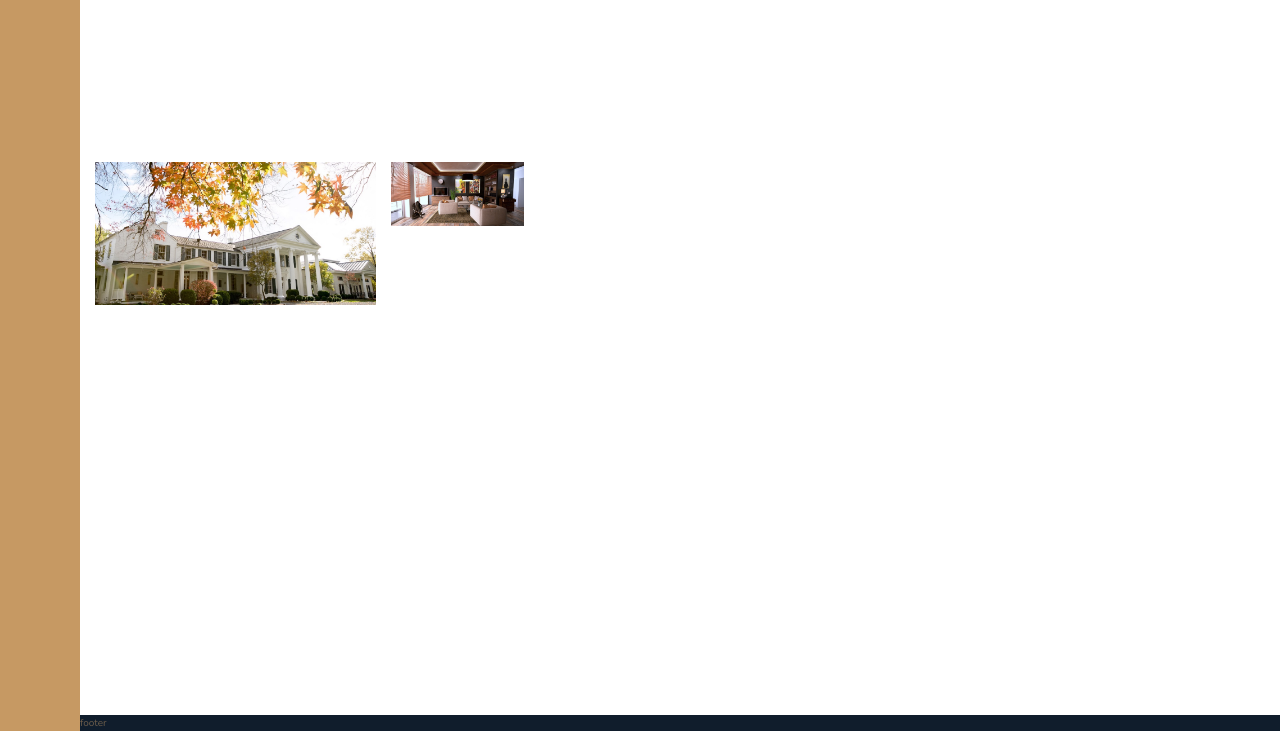
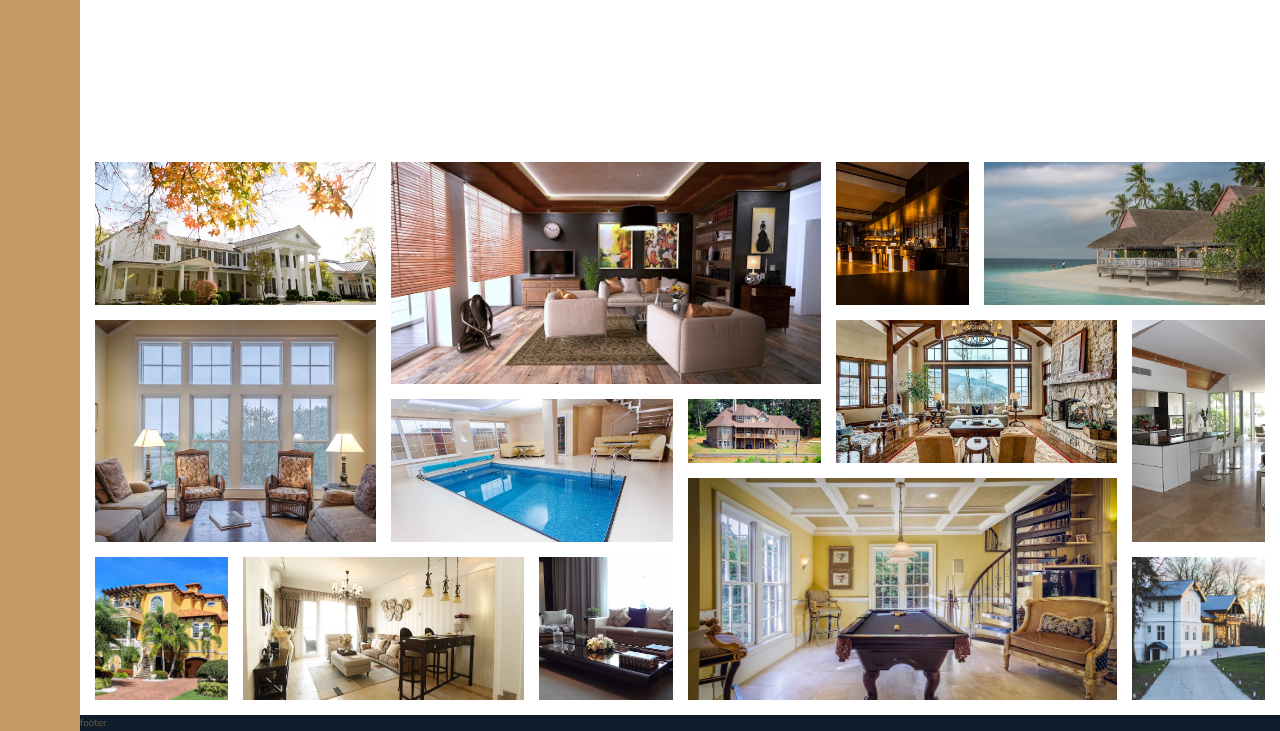
Before and after one commit to lejonu/nexter, a website: page index.html in a window 1280 px wide. Shown: the part 2975-3706 px from the top of the page. Drawn offline with nearby package versions, Linux system fonts and the light colour scheme.

Commit message:
Building the Gallery - Part 2

```diff
--- a/index.html
+++ b/index.html
@@ -315,6 +315,42 @@
       <figure class="gallery__item gallery__item--2">
         <img src="img/gal-2.jpeg" alt="Gallery image" class="gallery__img" />
       </figure>
+      <figure class="gallery__item gallery__item--3">
+        <img src="img/gal-3.jpeg" alt="Gallery image" class="gallery__img" />
+      </figure>
+      <figure class="gallery__item gallery__item--4">
+        <img src="img/gal-4.jpeg" alt="Gallery image" class="gallery__img" />
+      </figure>
+      <figure class="gallery__item gallery__item--5">
+        <img src="img/gal-5.jpeg" alt="Gallery image" class="gallery__img" />
+      </figure>
+      <figure class="gallery__item gallery__item--6">
+        <img src="img/gal-6.jpeg" alt="Gallery image" class="gallery__img" />
+      </figure>
+      <figure class="gallery__item gallery__item--7">
+        <img src="img/gal-7.jpeg" alt="Gallery image" class="gallery__img" />
+      </figure>
+      <figure class="gallery__item gallery__item--8">
+        <img src="img/gal-8.jpeg" alt="Gallery image" class="gallery__img" />
+      </figure>
+      <figure class="gallery__item gallery__item--9">
+        <img src="img/gal-9.jpeg" alt="Gallery image" class="gallery__img" />
+      </figure>
+      <figure class="gallery__item gallery__item--10">
+        <img src="img/gal-10.jpeg" alt="Gallery image" class="gallery__img" />
+      </figure>
+      <figure class="gallery__item gallery__item--11">
+        <img src="img/gal-11.jpeg" alt="Gallery image" class="gallery__img" />
+      </figure>
+      <figure class="gallery__item gallery__item--12">
+        <img src="img/gal-12.jpeg" alt="Gallery image" class="gallery__img" />
+      </figure>
+      <figure class="gallery__item gallery__item--13">
+        <img src="img/gal-13.jpeg" alt="Gallery image" class="gallery__img" />
+      </figure>
+      <figure class="gallery__item gallery__item--14">
+        <img src="img/gal-14.jpeg" alt="Gallery image" class="gallery__img" />
+      </figure>
     </section>
 
     <footer class="footer">footer</footer>
--- a/sass/_gallery.scss
+++ b/sass/_gallery.scss
@@ -12,6 +12,58 @@
       grid-row: 1 / span 2;
       grid-column: 1 / span 2;
     }
+    &--2 {
+      grid-row: 1 / span 3;
+      grid-column: 3 / span 3;
+    }
+    &--3 {
+      grid-row: 1 / span 2;
+      grid-column: 6 / 7;
+    }
+    &--4 {
+      grid-row: 1 / span 2;
+      grid-column: 7 / span 2;
+    }
+    &--5 {
+      grid-row: 3 / span 3;
+      grid-column: 1 / span 2;
+    }
+    &--6 {
+      grid-row: 4 / span 2;
+      grid-column: 3 / span 2;
+    }
+    &--7 {
+      grid-row: 4 / span 1;
+      grid-column: 5 / span 1;
+    }
+    &--8 {
+      grid-row: 3 / span 2;
+      grid-column: 6 / span 2;
+    }
+    &--9 {
+      grid-row: 3 / span 3;
+      grid-column: 8 / span 1;
+    }
+    &--10 {
+      grid-row: 6 / span 2;
+      grid-column: 1 / span 1;
+    }
+    &--11 {
+      grid-row: 6 / span 2;
+      grid-column: 2 / span 2;
+    }
+    &--12 {
+      grid-row: 6 / span 2;
+      grid-column: 4 / span 1;
+    }
+    &--13 {
+      grid-row: 5 / span 3;
+      grid-column: 5 / span 3;
+    }
+    &--14 {
+      grid-row: 6 / span 2;
+      grid-column: 8 / span 1;
+    }
   }
 
   &__img {
```
Also changed, not shown: css/style.css.
